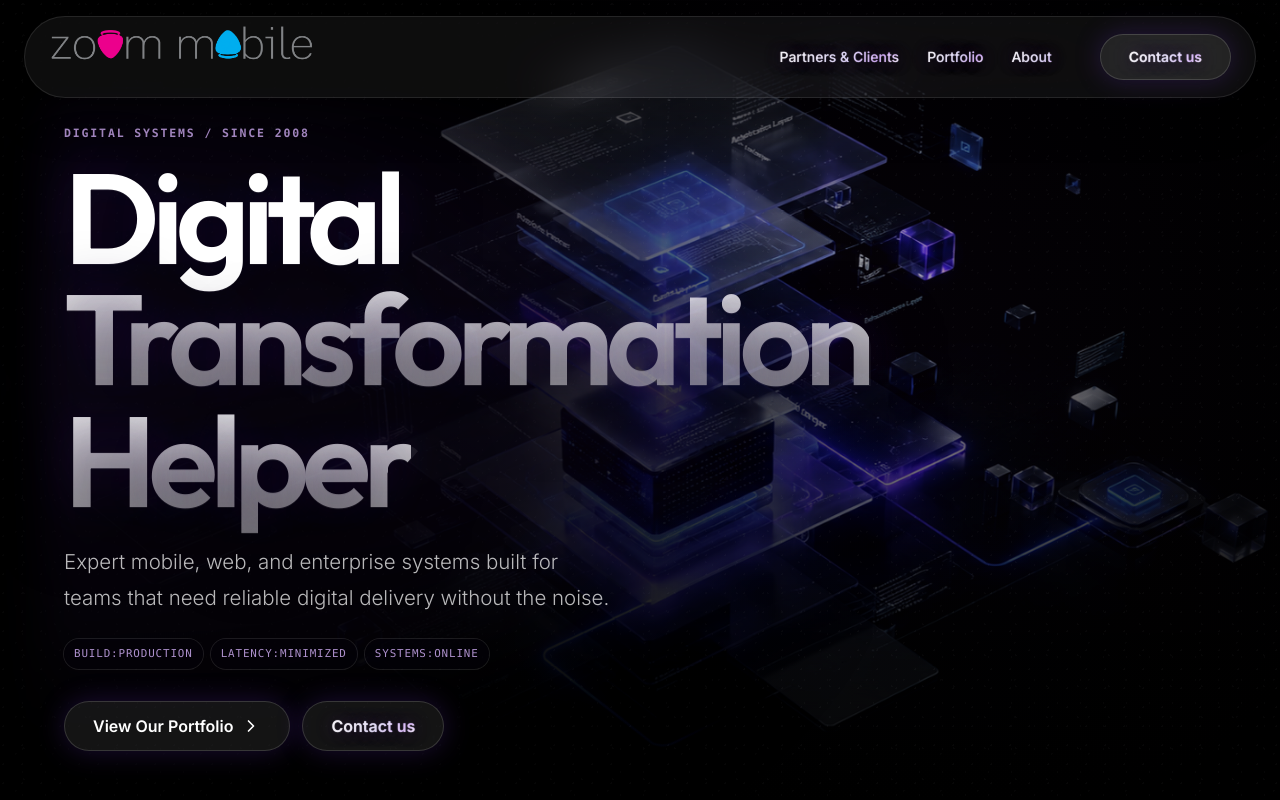
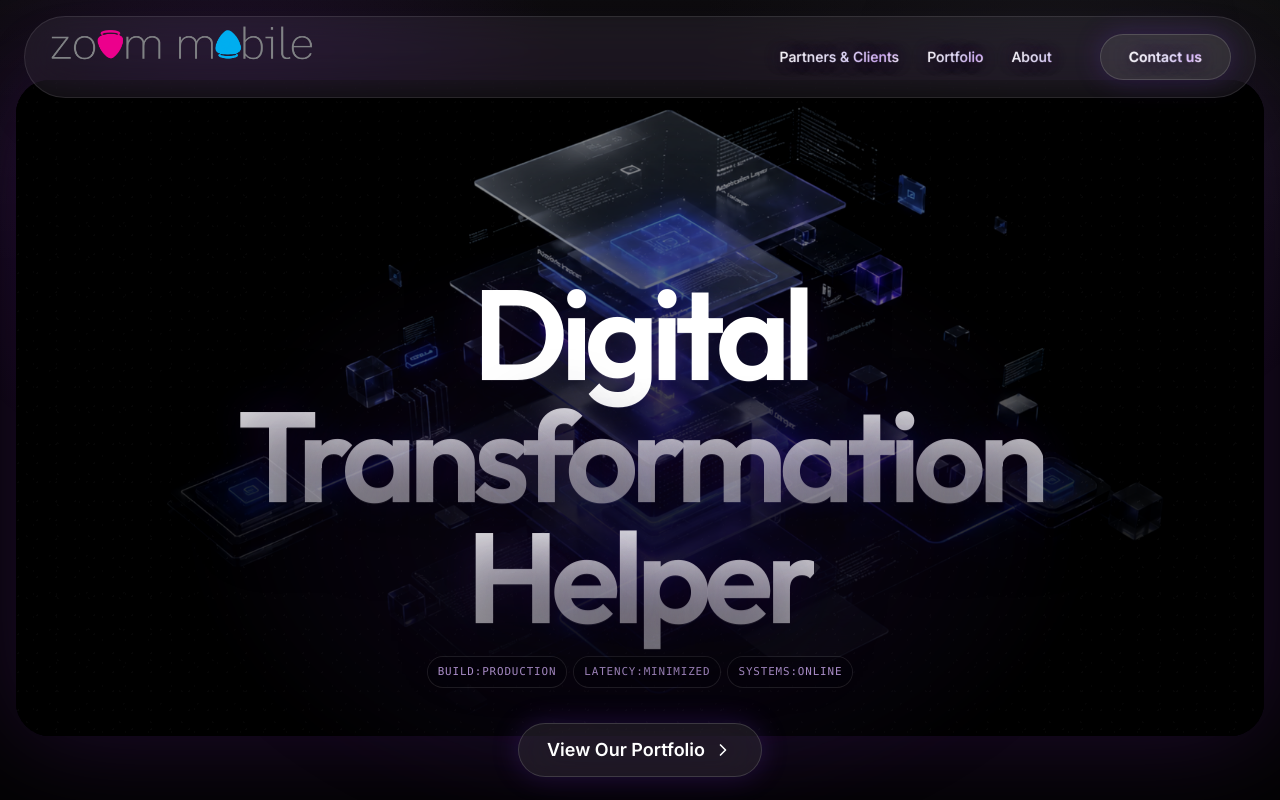
Before and after one commit to supeng0916-beep/zoommoblie_website_update, a React (Vite) app: page / in a window 1280 px wide. Shown: the top 800 px of the page. Built offline with nearby package versions, Linux system fonts and the light colour scheme.

Commit message:
Revert "Redesign hero with bottom-left immersive layout"
This reverts commit e86968c64e610440e6c5d21d99582ee40b44a6b4.

```diff
--- a/src/App.tsx
+++ b/src/App.tsx
@@ -297,7 +297,7 @@ export default function App() {
         ref={heroRef}
         onMouseMove={handleHeroMouseMove}
         onMouseLeave={handleHeroMouseLeave}
-        className="relative flex min-h-screen items-end justify-start overflow-hidden px-6 pb-10 pt-32 text-left md:px-10 md:pb-12 lg:px-16"
+        className="relative flex min-h-screen items-center justify-center overflow-hidden px-6 pb-20 pt-32 text-center"
       >
         <motion.div
           style={{
@@ -305,9 +305,9 @@ export default function App() {
             y: imageY,
             opacity: heroOpacity,
           }}
-          className="hero-visual hero-full-bleed absolute inset-0"
+          className="hero-visual absolute inset-x-0 top-16 mx-auto h-[78vh] max-w-7xl px-4 md:top-20 md:h-[82vh]"
         >
-          <div className="hero-image-frame relative h-full overflow-hidden">
+          <div className="hero-image-frame relative h-full overflow-hidden rounded-[34px]">
             <img
               src="/assets/background.png"
               alt="Digital transformation technology"
@@ -319,16 +319,12 @@ export default function App() {
           </div>
         </motion.div>
 
-        <div className="hero-copy hero-content-panel relative z-10 flex w-full max-w-[90%] flex-col items-start px-0 pb-2 sm:max-w-md lg:max-w-3xl">
-          <p className="mono-label animate-fade-up mb-4 opacity-0" style={{ animationDelay: '0.12s' }}>
-            Digital Systems / Since 2008
-          </p>
+        <div className="hero-copy relative z-10 mx-auto mt-20 flex max-w-4xl flex-col items-center px-5 py-8 md:mt-28 md:px-10">
           <motion.h1
             initial={{ opacity: 0, y: 20 }}
             whileInView={{ opacity: 1, y: 0 }}
             viewport={{ once: true }}
-            className="hero-title hero-title-hologram display-compressed font-display text-[clamp(4rem,10vw,9.5rem)] font-semibold text-white"
-            style={{ animationDelay: '0.2s' }}
+            className="hero-title hero-title-hologram display-compressed font-display text-6xl font-semibold text-white md:text-8xl lg:text-9xl"
             data-text="Digital Transformation Helper"
           >
             <span className="hero-title-base">
@@ -340,24 +336,23 @@ export default function App() {
               Transformation Helper
             </span>
           </motion.h1>
-          <p className="hero-description animate-fade-up mt-6 max-w-2xl opacity-0" style={{ animationDelay: '0.42s' }}>
-            Expert mobile, web, and enterprise systems built for teams that need reliable digital delivery without the noise.
-          </p>
-          <div className="hero-console-strip animate-fade-up mt-6 opacity-0" style={{ animationDelay: '0.56s' }}>
+          <div className="hero-console-strip mt-5">
             <span>build:production</span>
             <span>latency:minimized</span>
             <span>systems:online</span>
           </div>
 
-          <div className="animate-fade-up mt-8 flex flex-wrap gap-3 opacity-0" style={{ animationDelay: '0.72s' }}>
-            <a href="#portfolio" className={`${buttonClass} gap-2 text-base`}>
-              View Our Portfolio
-              <ChevronRight className="h-5 w-5" />
-            </a>
-            <a href="#contact" className={`${contactButtonClass} text-base`}>
-              <span className="contact-gradient-text">Contact us</span>
-            </a>
-          </div>
+          <motion.a
+            href="#portfolio"
+            initial={{ opacity: 0, scale: 0.95 }}
+            whileInView={{ opacity: 1, scale: 1 }}
+            viewport={{ once: true }}
+            transition={{ delay: 0.1 }}
+            className={`${buttonClass} mt-9 gap-2 text-lg`}
+          >
+            View Our Portfolio
+            <ChevronRight className="h-5 w-5" />
+          </motion.a>
         </div>
       </section>
 
--- a/src/index.css
+++ b/src/index.css
@@ -449,15 +449,9 @@
   will-change: transform, opacity;
 }
 
-.hero-full-bleed {
-  margin: -18px;
-  width: calc(100% + 36px);
-  height: calc(100% + 36px);
-}
-
 .hero-image-frame {
   background: #000000;
-  box-shadow: inset 0 0 140px rgba(0, 0, 0, 0.84);
+  box-shadow: 0 0 110px rgba(88, 28, 135, 0.34);
   transform: translate3d(0, 0, 0);
 }
 
@@ -465,29 +459,13 @@
   content: "";
   pointer-events: none;
   position: absolute;
-  inset: -34px -24px;
+  inset: -28px -18px;
   z-index: -1;
-  border-radius: 32px;
+  border-radius: 999px;
   background:
-    radial-gradient(ellipse at 20% 58%, rgba(0, 0, 0, 0.72), rgba(0, 0, 0, 0.34) 48%, transparent 74%),
-    radial-gradient(ellipse at 12% 42%, rgba(124, 58, 237, 0.2), transparent 62%);
-  filter: blur(22px);
-}
-
-.hero-content-panel {
-  pointer-events: none;
-}
-
-.hero-content-panel a {
-  pointer-events: auto;
-}
-
-.hero-description {
-  color: rgba(255, 255, 255, 0.72);
-  font-size: clamp(1rem, 1.6vw, 1.35rem);
-  font-weight: 300;
-  line-height: 1.72;
-  text-wrap: balance;
+    radial-gradient(ellipse at center, rgba(0, 0, 0, 0.48), rgba(0, 0, 0, 0.18) 48%, transparent 72%),
+    radial-gradient(ellipse at center, rgba(124, 58, 237, 0.16), transparent 68%);
+  filter: blur(18px);
 }
 
 .hero-title {
@@ -538,7 +516,7 @@
 }
 
 .hero-title-hologram::before {
-  inset: -34% -10%;
+  inset: -38% -18%;
   background:
     radial-gradient(ellipse 28% 70% at 115% 52%, rgba(255, 255, 255, 0.22), rgba(216, 180, 254, 0.18) 34%, rgba(168, 85, 247, 0.08) 52%, transparent 74%),
     radial-gradient(ellipse 18% 48% at 122% 46%, rgba(255, 255, 255, 0.26), transparent 68%);
@@ -548,7 +526,7 @@
 }
 
 .hero-title-hologram::after {
-  inset: -24% -8%;
+  inset: -28% -14%;
   z-index: 3;
   background:
     radial-gradient(circle at 18% 30%, rgba(255, 255, 255, 0.16) 0 1px, transparent 1px),
@@ -636,7 +614,7 @@
 .hero-console-strip {
   display: flex;
   flex-wrap: wrap;
-  justify-content: flex-start;
+  justify-content: center;
   gap: 8px;
 }
 
@@ -672,13 +650,12 @@
 
 .hero-overlay {
   background:
-    radial-gradient(circle at 66% 42%, rgba(88, 28, 135, 0.05), rgba(0, 0, 0, 0.36) 56%, rgba(0, 0, 0, 0.82) 100%),
-    linear-gradient(90deg, rgba(0, 0, 0, 0.88), rgba(0, 0, 0, 0.46) 33%, transparent 72%, rgba(0, 0, 0, 0.62)),
-    linear-gradient(180deg, rgba(0, 0, 0, 0.56), transparent 30%, rgba(0, 0, 0, 0.46));
+    radial-gradient(circle at 50% 42%, rgba(0, 0, 0, 0.18), rgba(0, 0, 0, 0.42) 58%, rgba(0, 0, 0, 0.76) 100%),
+    linear-gradient(90deg, rgba(0, 0, 0, 0.68), transparent 28%, transparent 72%, rgba(0, 0, 0, 0.68));
 }
 
 .hero-fade {
-  background: linear-gradient(180deg, transparent 34%, rgba(0, 0, 0, 0.34) 70%, #000000 100%);
+  background: linear-gradient(180deg, transparent 42%, rgba(0, 0, 0, 0.44) 72%, #000000 100%);
 }
 
 .noise-overlay {
@@ -706,38 +683,6 @@
   100% {
     opacity: 0.8;
     transform: translate3d(0, 0, 0) scale(1);
-  }
-}
-
-.animate-fade-up {
-  animation: fade-up 0.7s cubic-bezier(0.16, 1, 0.3, 1) forwards;
-}
-
-.animate-fade-in {
-  animation: fade-in 0.5s ease-out forwards;
-}
-
-@keyframes fade-up {
-  0% {
-    opacity: 0;
-    transform: translateY(20px);
-    filter: blur(4px);
-  }
-
-  100% {
-    opacity: 1;
-    transform: translateY(0);
-    filter: blur(0);
-  }
-}
-
-@keyframes fade-in {
-  0% {
-    opacity: 0;
-  }
-
-  100% {
-    opacity: 1;
   }
 }
 
@@ -792,25 +737,6 @@
 
   .hero-visual {
     transform: none !important;
-  }
-
-  .hero-full-bleed {
-    margin: 0;
-    width: 100%;
-    height: 100%;
-  }
-
-  .hero-content-panel {
-    max-width: 100%;
-    padding-bottom: 1rem;
-  }
-
-  .hero-title {
-    font-size: clamp(3.35rem, 16vw, 5rem);
-  }
-
-  .hero-description {
-    max-width: 34rem;
   }
 
   .hero-image {
```
